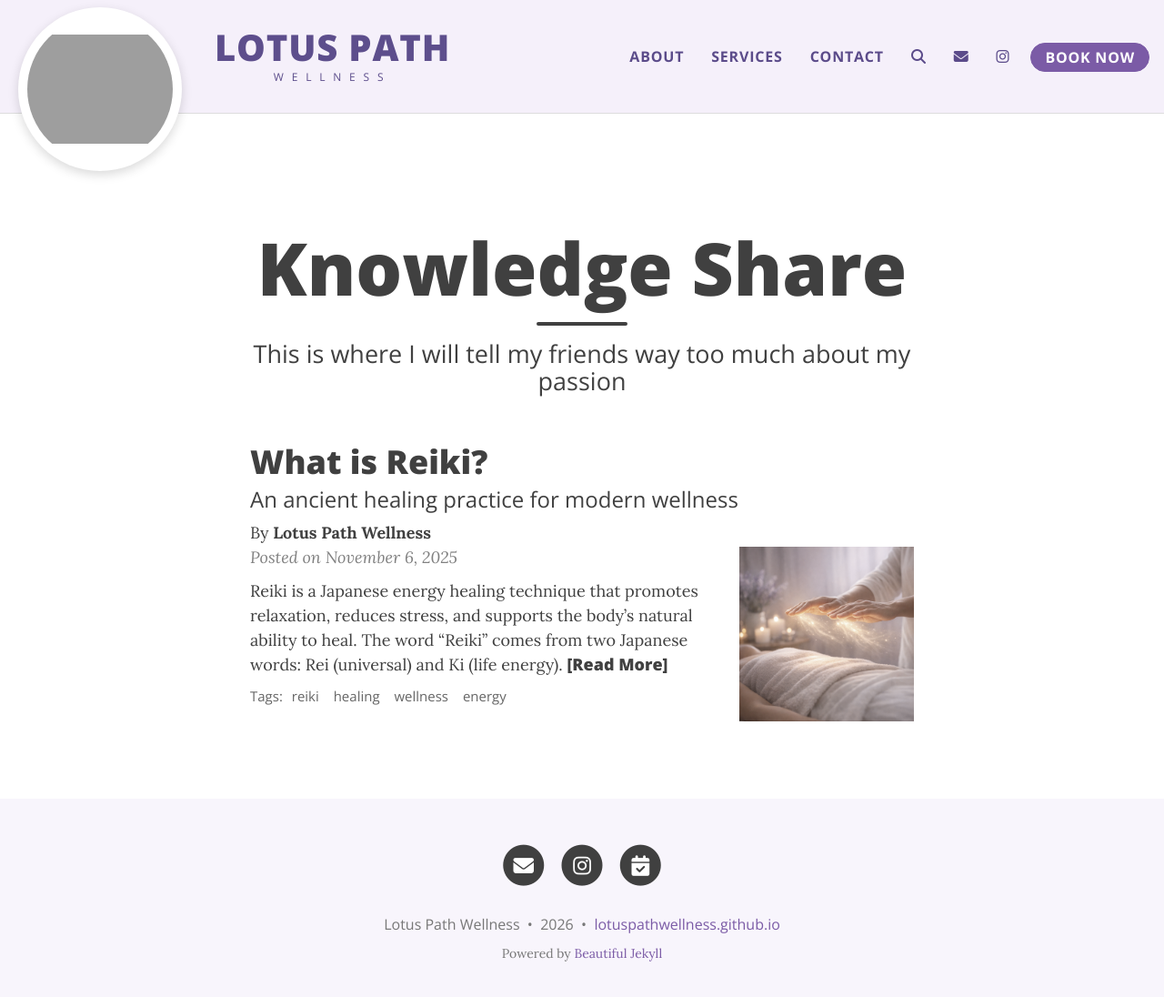
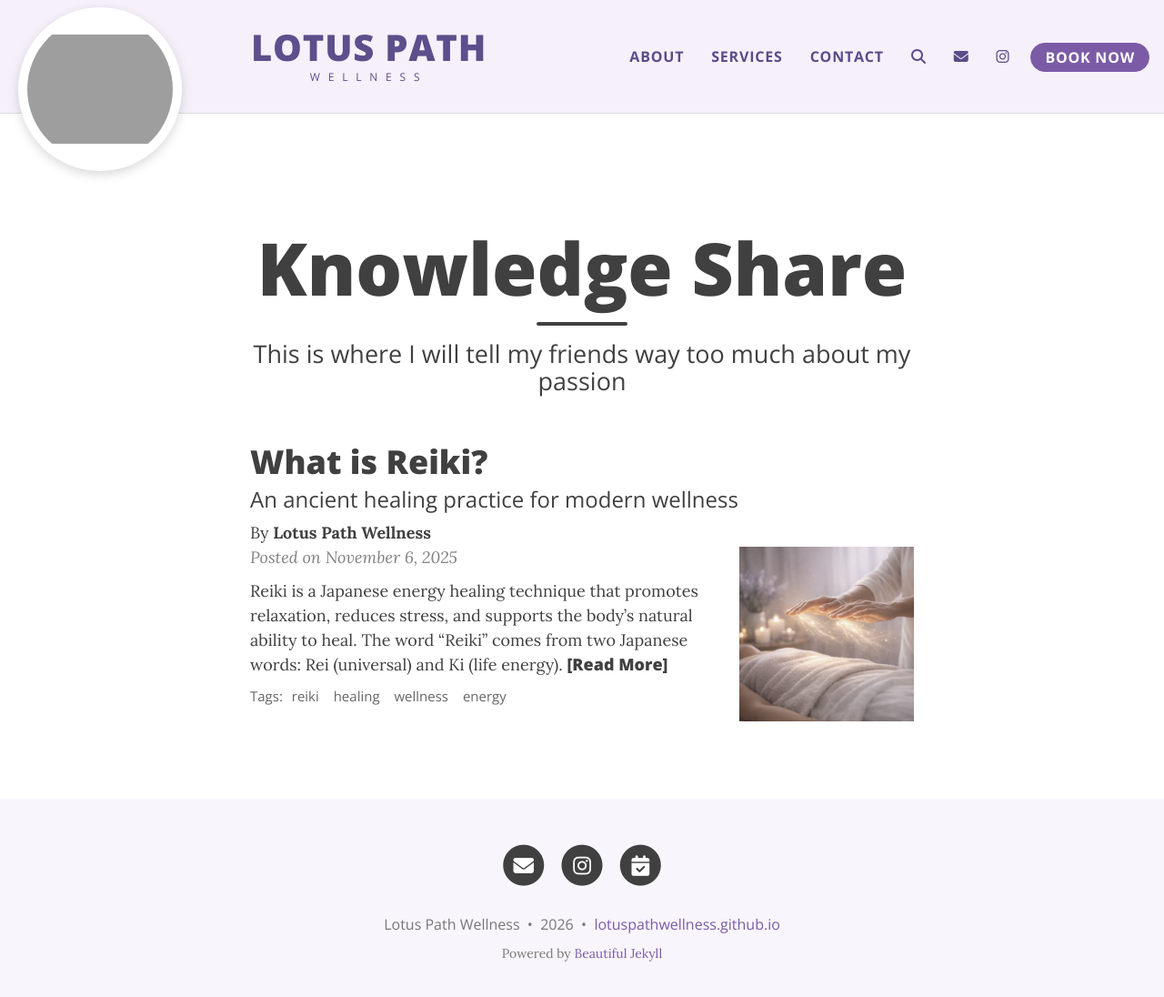
Before and after one commit to lotuspathwellness/lotuspathwellness.github.io, a Jekyll site: the page built from index.html, in a window 1280 px wide and 1109 px high. Shown: the top 1096 px of the window at 91% size. Built offline with Jekyll 4.4.1, drawn with Linux system fonts in a browser that asks for light colours; the list of posts is cut into pages by our own code; comment, search, counter and statistics services are not loaded; grey boxes are pictures that could not be loaded.

Commit message:
Fix reiki image extension and increase desktop brand text margin

```diff
--- a/assets/css/custom.css
+++ b/assets/css/custom.css
@@ -60,7 +60,7 @@
 
 @media (min-width: 1200px) {
   .navbar-brand-text {
-    margin-left: 220px;
+    margin-left: 260px;
   }
 }
 
```
Also changed, not shown: _posts/2025-11-06-what-is-reiki.md (+1 -1 lines).
